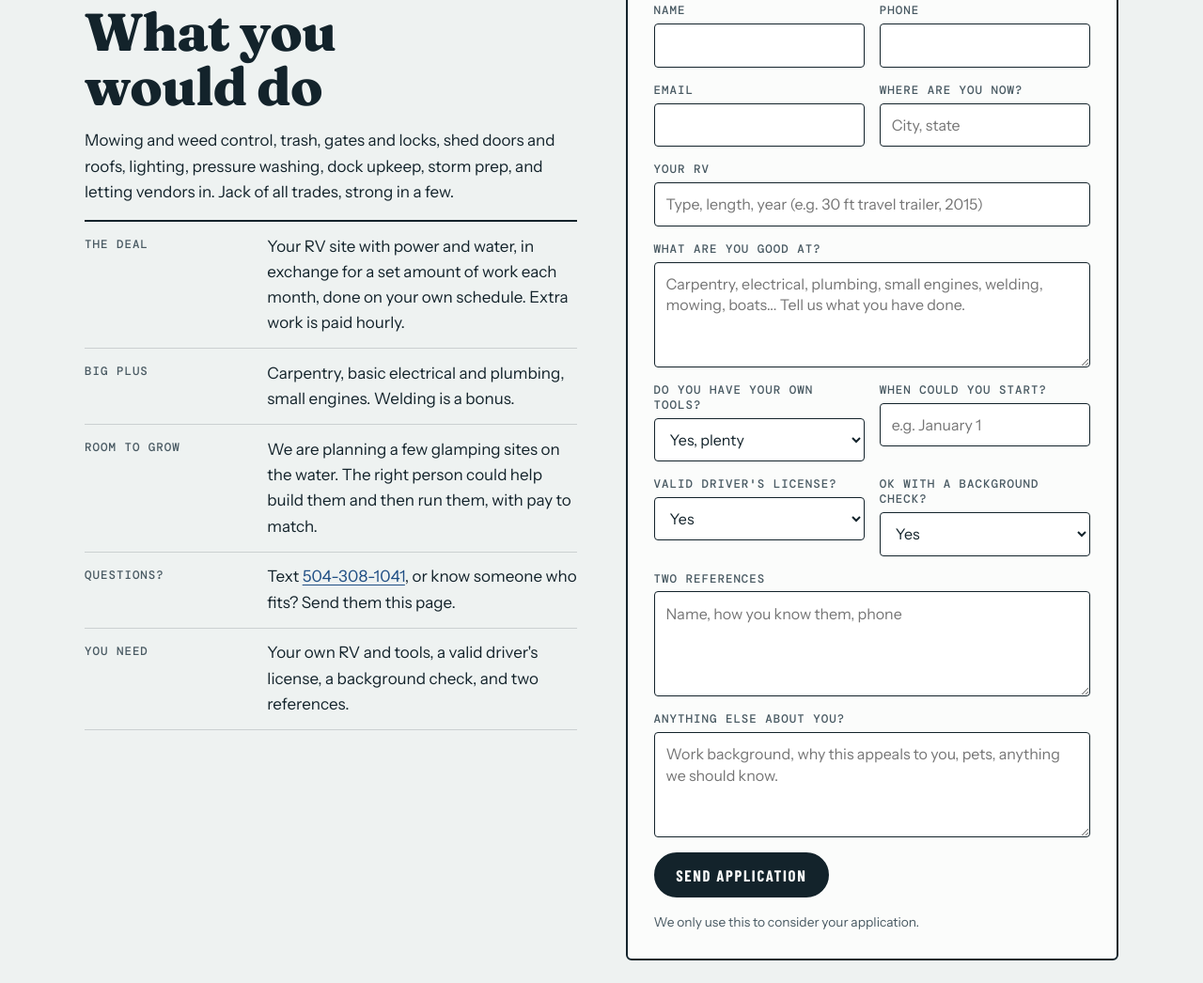
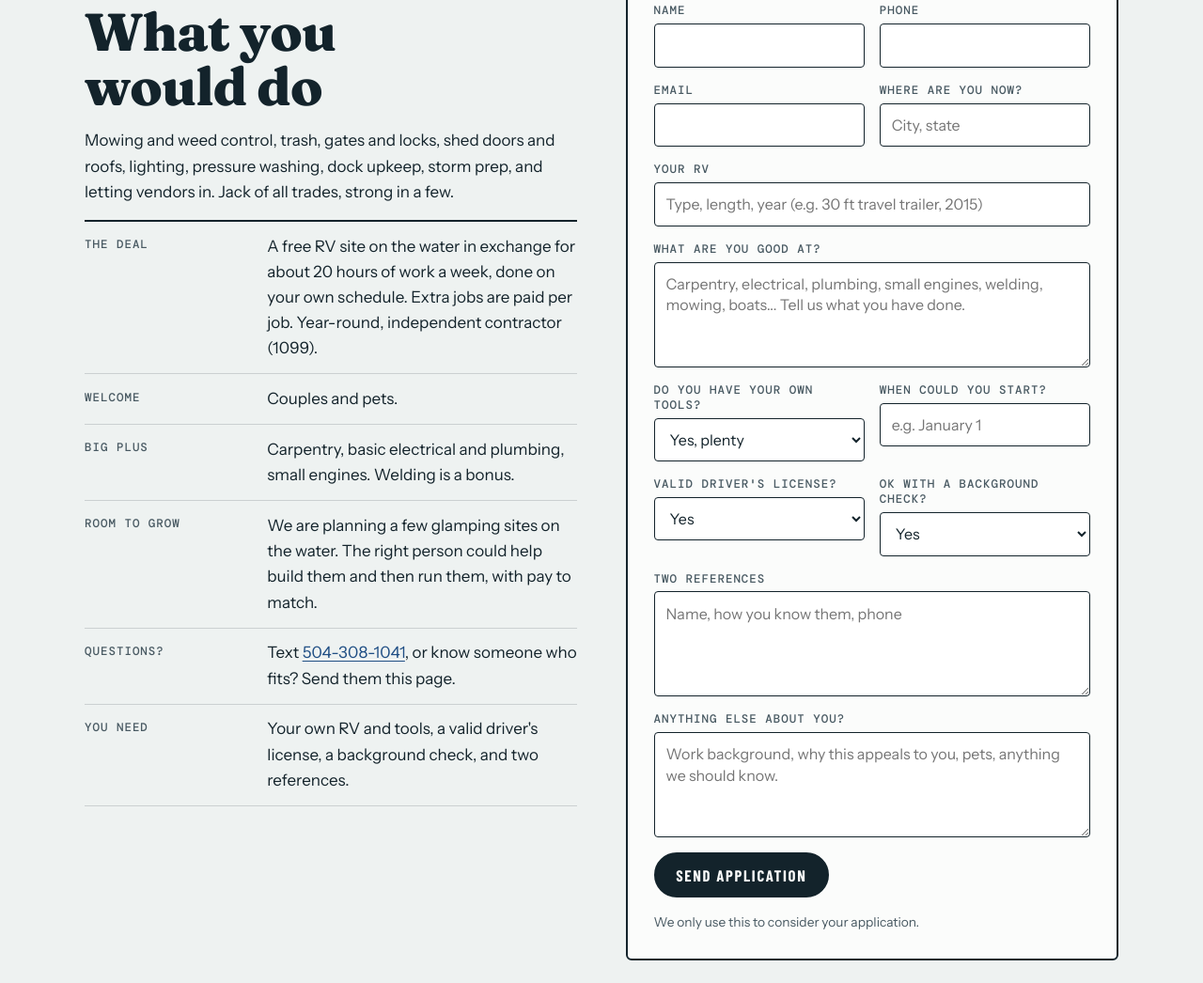
Before and after one commit to dwrack/paradise-marina, a plain HTML site: page caretaker/index.html in a window 1280 px wide. Shown: the part 1176-2222 px from the top of the page at 94% size. Drawn offline with nearby package versions, Linux system fonts and the light colour scheme; a web font is replaced by a local one.

Commit message:
Update site

```diff
--- a/caretaker/index.html
+++ b/caretaker/index.html
@@ -71,7 +71,8 @@
       <h2>What you would do</h2>
       <p class="prose">Mowing and weed control, trash, gates and locks, shed doors and roofs, lighting, pressure washing, dock upkeep, storm prep, and letting vendors in. Jack of all trades, strong in a few.</p>
       <dl class="specs">
-        <div><dt>The deal</dt><dd>Your RV site with power and water, in exchange for a set amount of work each month, done on your own schedule. Extra work is paid hourly.</dd></div>
+        <div><dt>The deal</dt><dd>A free RV site on the water in exchange for about 20 hours of work a week, done on your own schedule. Extra jobs are paid per job. Year-round, independent contractor (1099).</dd></div>
+        <div><dt>Welcome</dt><dd>Couples and pets.</dd></div>
         <div><dt>Big plus</dt><dd>Carpentry, basic electrical and plumbing, small engines. Welding is a bonus.</dd></div>
         <div><dt>Room to grow</dt><dd>We are planning a few glamping sites on the water. The right person could help build them and then run them, with pay to match.</dd></div>
         <div><dt>Questions?</dt><dd>Text <a href="sms:+15043081041">504-308-1041</a>, or know someone who fits? Send them this page.</dd></div>
```
